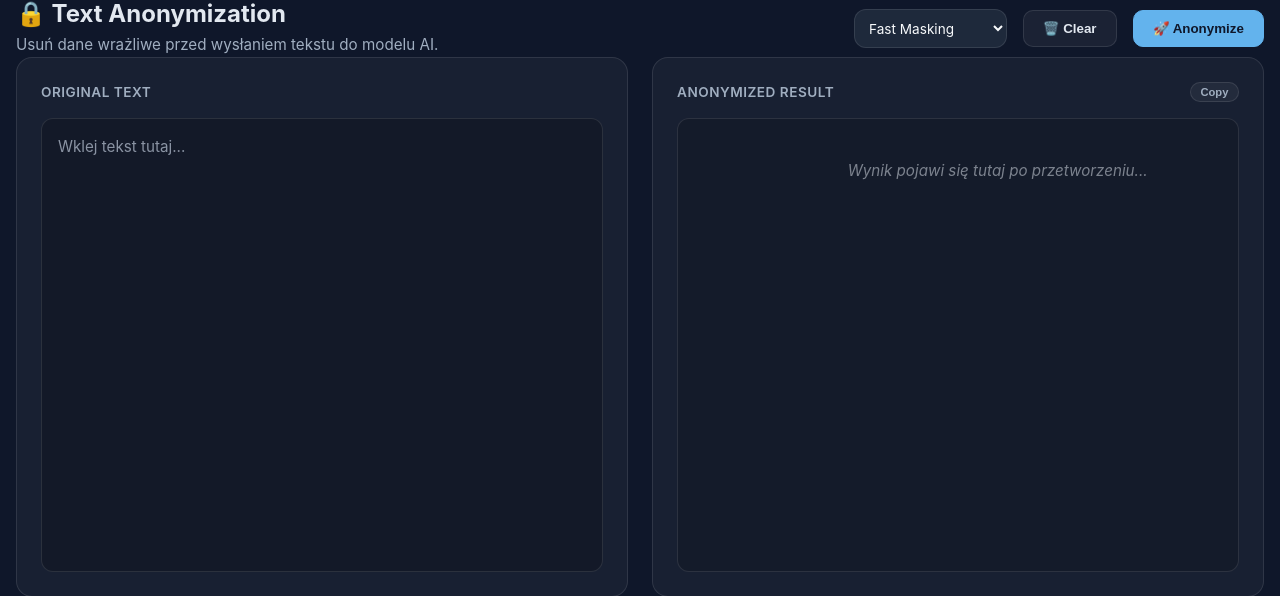
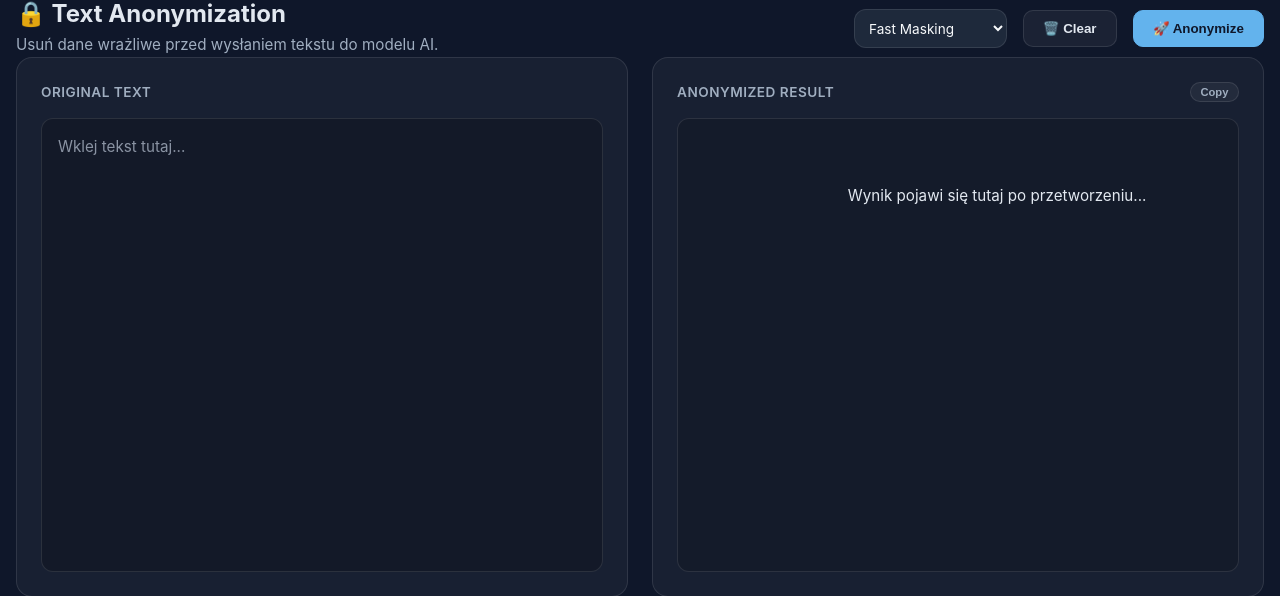
Before and after one commit to radlab-dev-group/llm-router-web, a Python web app: template llm_router_web/web/anonymizer/templates/anonymize.html in a window 1280 px wide. Shown: the part 101-697 px from the top of the page. Run offline with Jinja, Linux system fonts and the light colour scheme; the template is opened without the code that fills it, so the values that code supplies are empty; some libraries are stand-ins or nearby versions.

Commit message:
Render result safely with `data-mappings`, switch result area to block layout, and update JS to use `textContent` (prevent double‑escaping) and convert newlines to `<br>`

```diff
--- a/llm_router_web/web/anonymizer/templates/anonymize.html
+++ b/llm_router_web/web/anonymizer/templates/anonymize.html
@@ -98,10 +98,7 @@
         .result-area {
             white-space: pre-wrap;
             background: rgba(0, 0, 0, 0.15);
-            display: flex;
-            align-items: flex-start;
-            justify-content: flex-start;
-            flex-direction: column;
+            display: block;
         }
 
         .inputx:focus {
@@ -275,7 +272,9 @@
             }
 
             // Replace each {TAG} with a span that shows the tag and a tooltip (title) with the real value
-            container.innerHTML = container.innerHTML.replace(
+            // We use textContent and then set innerHTML to avoid issues with double escaping
+            const originalText = container.textContent;
+            container.innerHTML = originalText.replace(
                 /(\{[A-Z]{2,}[^}]*\})/g,
                 function (match) {
                     const value = mappings[match] || match; // fallback to the tag itself
@@ -283,7 +282,7 @@
                     const escapedTitle = value.replace(/"/g, '&quot;');
                     return `<span class="anon-tag" title="${escapedTitle}">${escapedTag}</span>`;
                 }
-            );
+            ).replace(/\n/g, '<br>');
         }
 
         async function copyResult() {
```
Also changed, not shown: llm_router_web/web/anonymizer/templates/anonymize_result_partial.html (+7 -4 lines).
